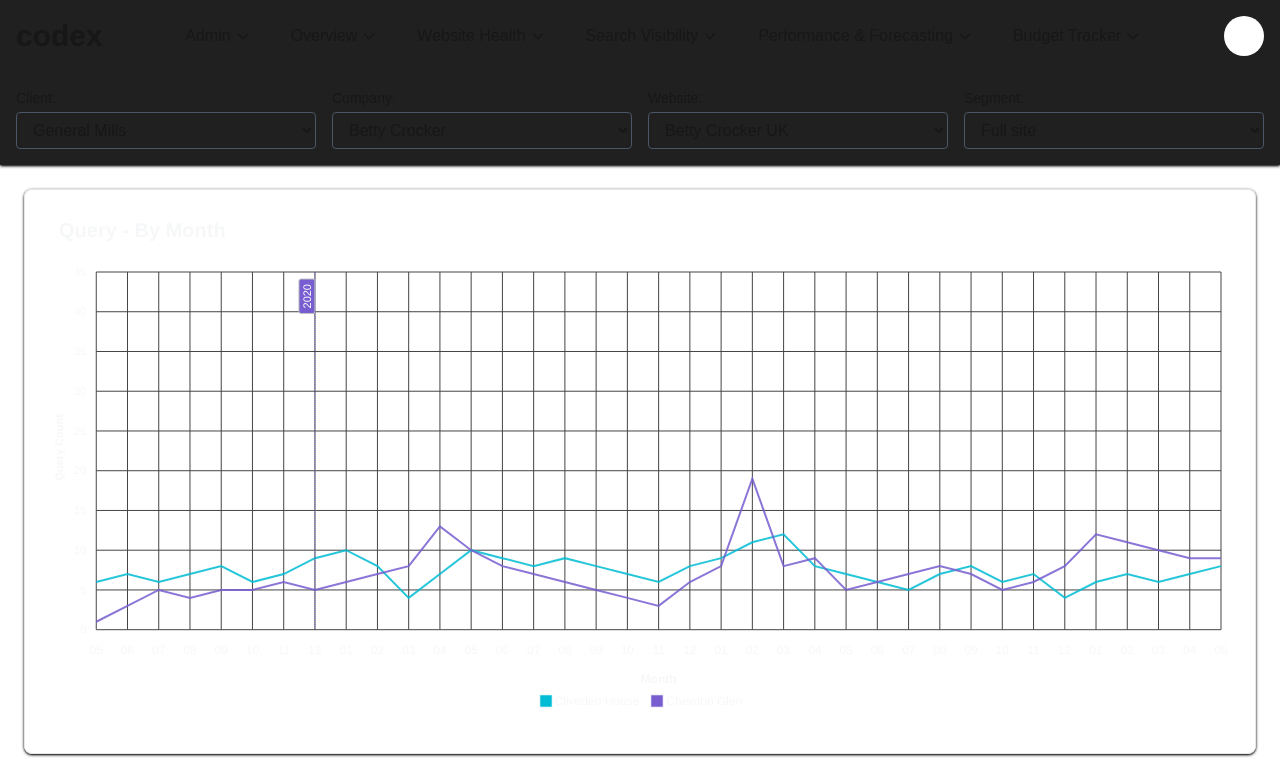
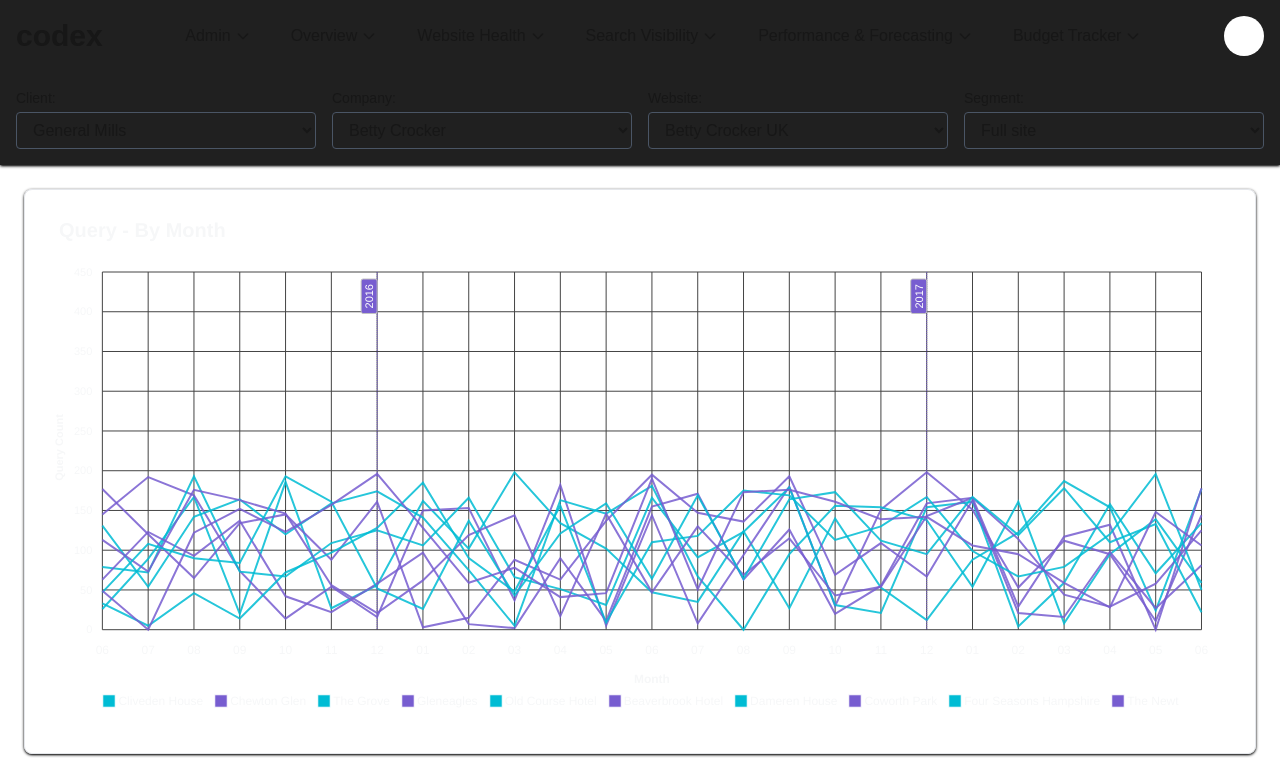
Before and after one commit to patil-harshvardhan/8-million-stories, a Next.js app: page / in a window 1280 px wide. Shown: the top 776 px of the page. Built offline with nearby package versions, Linux system fonts and the light colour scheme.

Commit message:
Annotations fixes and LineChart channges

```diff
--- a/src/app/page.tsx
+++ b/src/app/page.tsx
@@ -1,51 +1,17 @@
 "use client";
-import QuarterlyHeatmap, { HeatmapData } from "@/components/HeatMap";
+import QuarterlyHeatmap from "@/components/HeatMap";
 import LineChartWithAnnotations from "@/components/LineChart";
 import { useEffect, useState } from "react";
 import { DataResponse } from "./api/data/route";
 
 export default function Home() {
 
-  const [heatmapData, setHeatmapData] = useState < HeatmapData[]>([]);
+  const [data, setData] = useState <DataResponse>();
 
   const getData = async () => {
     const res = await fetch("/api/data?fromYear=2016&toYear=2018&highValue=200&fromMonth=6&toMonth=6");
     const data : DataResponse = await res.json();
-
-    const heatMapData = data.data.map((brandData) => {
-      const dataPoints = brandData.data.map((point) => ({
-        x: `${point.month} ${point.year}`,
-        y: point.value,
-      }));
-      return {
-        name: brandData.brand,
-        data: dataPoints,
-      };
-    });
-
-    const lineChartData = {
-      series: heatMapData.map((brand) => ({
-        name: brand.name,
-        data: brand.data.map((point) => point.y),
-      })),
-      xaxis: {
-        categories: heatMapData[0].data.map((point) => point.x),
-      },
-      annotations: {
-        xaxis: data.data.map((brandData) => ({
-          x: `${brandData.data[0].month} ${brandData.data[0].year}`,
-          borderColor: "#775DD0",
-          label: {
-            style: {
-              color: "#fff",
-              background: "#775DD0",
-            },
-            text: brandData.brand,
-          },
-        })),
-      },
-    }
-    setHeatmapData(heatMapData);
+    setData(data);
   }
 
   useEffect(() => {
@@ -56,10 +22,10 @@
   return (
     <div className="flex flex-col gap-6 p-6">
       <div className="p-6 border border-gray-200 rounded-lg shadow-sm shadow-black dark:border-gray-400">
-        <LineChartWithAnnotations />
+        {data && <LineChartWithAnnotations data={data} />}
       </div>
       <div className="p-6 border border-gray-200 rounded-lg shadow-sm shadow-black dark:border-gray-400">
-        {heatmapData && heatmapData.length && <QuarterlyHeatmap heatmapData={heatmapData} />}
+        {data && <QuarterlyHeatmap data={data} />}
       </div>
     </div>
   );
--- a/src/components/HeatMap.tsx
+++ b/src/components/HeatMap.tsx
@@ -1,6 +1,7 @@
 "use client";
 import React, { useEffect, useState } from "react";
 import dynamic from "next/dynamic";
+import { DataResponse } from "@/app/api/data/route";
 
 // Dynamically import ApexCharts to avoid SSR issues
 const ReactApexChart = dynamic(() => import("react-apexcharts"), {
@@ -18,12 +19,26 @@
 }
 
 interface QuarterlyHeatmapProps {
-  heatmapData: HeatmapData[];
+  data: DataResponse;
 }
 
-const QuarterlyHeatmap: React.FC<QuarterlyHeatmapProps> = ({ heatmapData }) => {
+const QuarterlyHeatmap: React.FC<QuarterlyHeatmapProps> = ({ data }) => {
   const [groups, setGroups] = useState<{ title: string; cols: number }[]>([]);
   const [highValue, setHighValue] = useState(0);
+  const [heatmapData, setHeatmapData] = useState<HeatmapData[]>([]);
+
+  const getHeatmapData = (data: DataResponse) => {
+    return data.data.map((brandData) => {
+      const dataPoints = brandData.data.map((point) => ({
+        x: `${point.month} ${point.year}`,
+        y: point.value,
+      }));
+      return {
+        name: brandData.brand,
+        data: dataPoints,
+      };
+    });
+  };
 
   const getGroupsFromData = (data: HeatmapData[]) => {
     const years = new Set<string>(
@@ -43,17 +58,19 @@
 
   const getHighValueFromData = (data: HeatmapData[]) => {
     const maxValue = Math.max(
-        ...data.flatMap((item) => item.data.map((d) => d.y))
+      ...data.flatMap((item) => item.data.map((d) => d.y))
     );
     return maxValue;
   };
 
   useEffect(() => {
-    const calGroups = getGroupsFromData(heatmapData);
+    const calHeatmapData = getHeatmapData(data);
+    setHeatmapData(calHeatmapData);
+    const calGroups = getGroupsFromData(calHeatmapData);
     setGroups(calGroups);
-    const calHighValue = getHighValueFromData(heatmapData);
+    const calHighValue = getHighValueFromData(calHeatmapData);
     setHighValue(calHighValue);
-  }, [heatmapData]);
+  }, [data]);
 
   const chartOptions: ApexCharts.ApexOptions = {
     chart: {
--- a/src/components/LineChart.tsx
+++ b/src/components/LineChart.tsx
@@ -1,79 +1,78 @@
 "use client";
-import React from "react";
+import React, { useState, useEffect } from "react";
 import dynamic from "next/dynamic";
+import { DataResponse } from "@/app/api/data/route";
 
 // Dynamically import ApexCharts to avoid SSR issues
 const ReactApexChart = dynamic(() => import("react-apexcharts"), {
   ssr: false,
 });
 
-const LineChartWithAnnotations = () => {
-  // Sample data for two properties (Cliveden House and Chewton Glen)
-  // You can expand this with more properties as needed
-  const chartData = {
-    series: [
-      {
-        name: "Cliveden House",
-        data: [
-          6, 7, 6, 7, 8, 6, 7, 9, 10, 8, 4, 7, 10, 9, 8, 9, 8, 7, 6, 8, 9, 11,
-          12, 8, 7, 6, 5, 7, 8, 6, 7, 4, 6, 7, 6, 7, 8,
-        ],
-      },
-      {
-        name: "Chewton Glen",
-        data: [
-          1, 3, 5, 4, 5, 5, 6, 5, 6, 7, 8, 13, 10, 8, 7, 6, 5, 4, 3, 6, 8, 19,
-          8, 9, 5, 6, 7, 8, 7, 5, 6, 8, 12, 11, 10, 9, 9,
-        ],
-      },
-    ],
+interface ChartData {
+  series: {
+    name: string;
+    data: number[];
+  }[];
+  annotations: string[];
+  categories: string[];
+}
+
+interface ChartProps {
+  data: DataResponse;
+}
+
+const LineChartWithAnnotations: React.FC<ChartProps> = ({ data }) => {
+  const [series, setSeries] = useState<ChartData["series"]>([]);
+  const [categories, setCategories] = useState<ChartData["categories"]>([]);
+  const [annotations, setAnnotations] = useState<ChartData["annotations"]>([]);
+
+  const getChartData = (data: DataResponse) => {
+    const series = data.data.map((brandData) => {
+      const dataPoints = brandData.data.map((point) => point.value);
+      return {
+        name: brandData.brand,
+        data: dataPoints,
+      };
+    });
+
+    // find all the unique years + months from the data
+    const categories = new Set<string>(
+      data.data.flatMap((brandData) => {
+        return brandData.data.map((point) => `${point.month} ${point.year}`);
+      })
+    );
+
+    // find all the unique 12th months from the data
+    const annotations = new Set<string>(
+      data.data.flatMap((brandData) => {
+        return brandData.data
+          .filter((point) => `${point.month}` === "12")
+          .map((point) => `${point.month} ${point.year}`);
+      })
+    );
+    setSeries(series);
+    setCategories(Array.from(categories));
+    setAnnotations(Array.from(annotations));
+  };
+
+  useEffect(() => {
+    getChartData(data);
+  }, [data]);
+
+  const chartDataBuilder = {
+    series,
     annotations: {
-      xaxis: [
-        {
-          x: "12",
+      xaxis: annotations.map((annotation) => ({
+        x: annotation,
         borderColor: "#775DD0",
         label: {
           style: {
             color: "#fff",
             background: "#775DD0",
           },
-            text: "2020",
+          text: annotation.split(" ")[1],
         },
-        },
-        {
-          x: "24",
-          borderColor: "#775DD0",
-          label: {
-            style: {
-              color: "#fff",
-              background: "#775DD0",
-            },
-            text: "2021",
-          },
-        },
-        {
-          x: "36",
-          borderColor: "#775DD0",
-          label: {
-            style: {
-              color: "#fff",
-              background: "#775DD0",
-            },
-            text: "2022",
-          },
-        },
-        {
-          x: "48",
-          borderColor: "#775DD0",
-          label: {
-            style: {
-              color: "#fff",
-              background: "#775DD0",
-            },
-            text: "2023",
-          },
-        },
-      ],
+      })),
     },
   };
 
@@ -122,69 +121,33 @@
       axisTicks: {
         show: false,
       },
-      categories: [
-        "05",
-        "06",
-        "07",
-        "08",
-        "09",
-        "10",
-        "11",
-        "12",
-        "01",
-        "02",
-        "03",
-        "04",
-        "05",
-        "06",
-        "07",
-        "08",
-        "09",
-        "10",
-        "11",
-        "12",
-        "01",
-        "02",
-        "03",
-        "04",
-        "05",
-        "06",
-        "07",
-        "08",
-        "09",
-        "10",
-        "11",
-        "12",
-        "01",
-        "02",
-        "03",
-        "04",
-        "05",
-      ],
+      overwriteCategories: categories.map((category) =>
+        category.split(" ")[0].padStart(2, "0")
+      ),
+      categories: categories,
       title: {
         text: "Month",
       },
-      axisBorder:{
-        show: false
-      }
+      axisBorder: {
+        show: false,
+      },
     },
     yaxis: {
       title: {
         text: "Query Count",
       },
       min: 0,
-      max: 45,
       tickAmount: 9,
       axisBorder: {
-        show : false,
-      }
+        show: false,
+      },
     },
     legend: {
       position: "bottom",
       horizontalAlign: "center",
       markers: {
-        shape:"square",
-      }
+        shape: "square",
+      },
     },
     title: {
       text: "Query - By Month",
@@ -193,14 +156,16 @@
         fontSize: "20px",
       },
     },
-    annotations: chartData.annotations,
+    annotations: chartDataBuilder.annotations,
   };
-
+  console.log("chartOptions", chartOptions);
+  console.log("Categories", categories);
+  console.log("series", series);
   return (
     <div>
       <ReactApexChart
         options={chartOptions}
-        series={chartData.series}
+        series={chartDataBuilder.series}
         type="line"
         height={500}
       />
```
Lines whose indentation alone changed are shown as unchanged.
